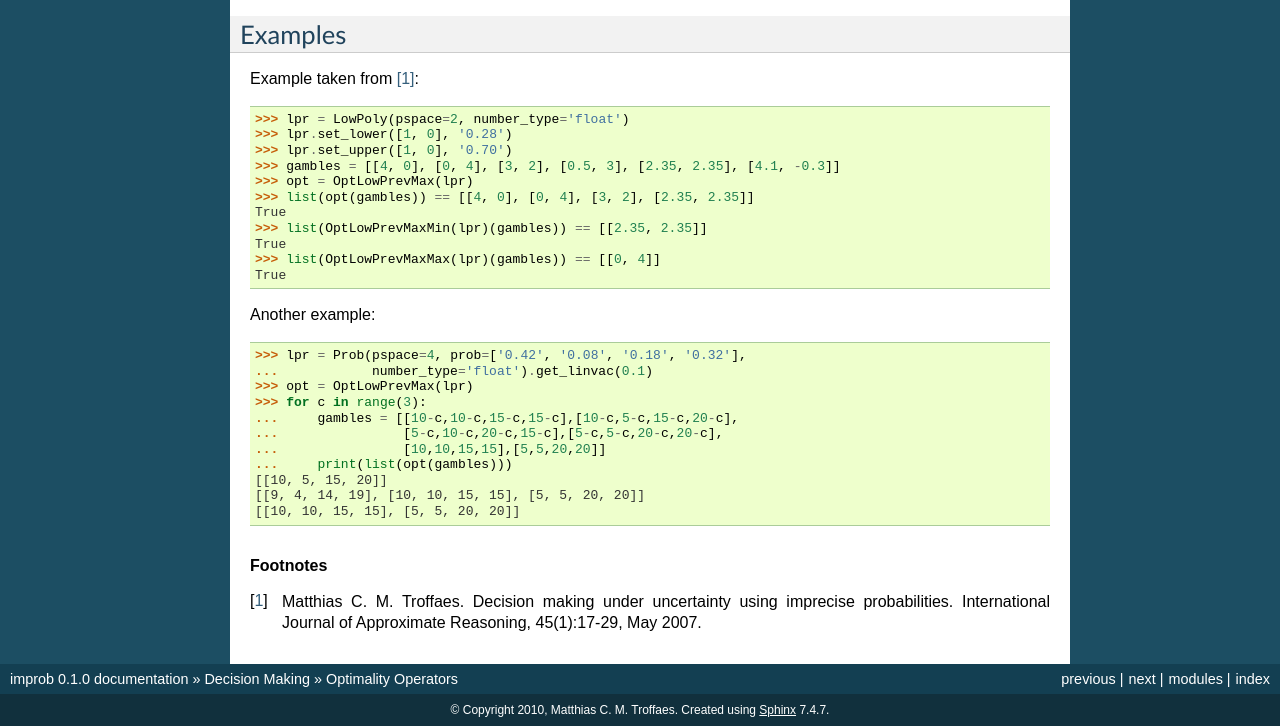
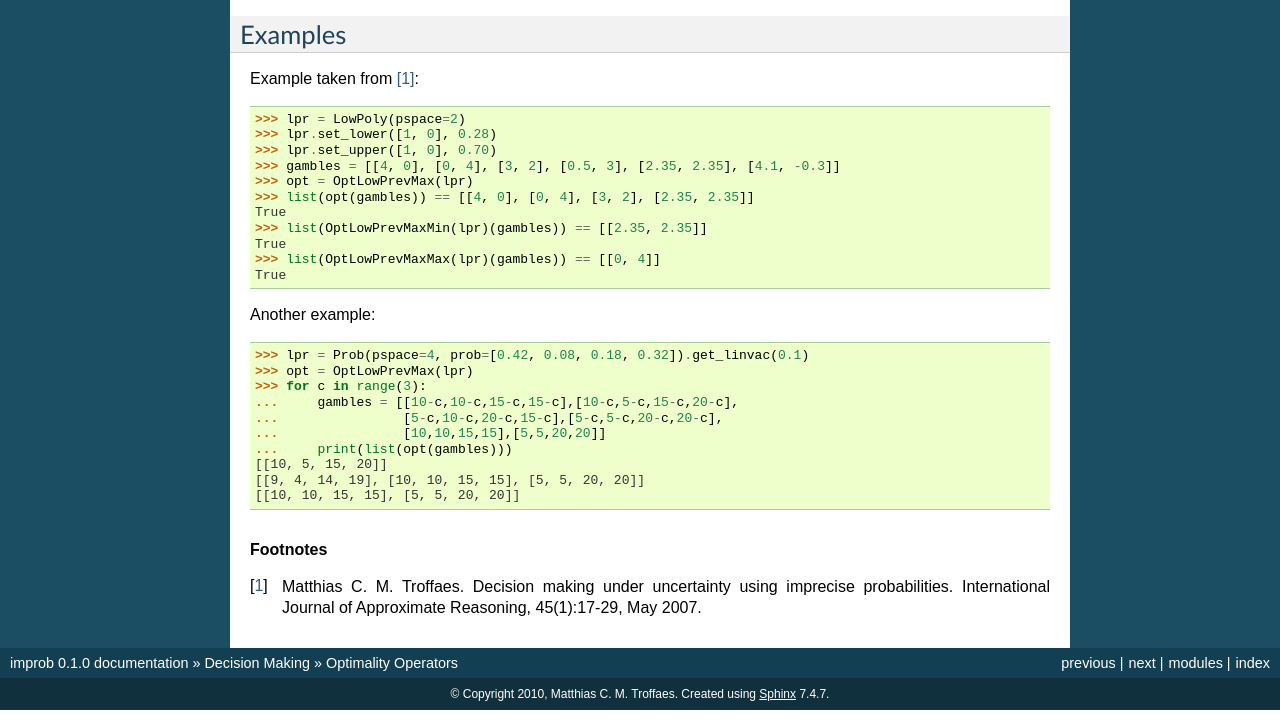
Before and after one commit to mcmtroffaes/improb, a Sphinx documentation site: the page built from docs/decision/opt.rst, in a window 1280 px wide and 900 px high, scrolled down 840 px, cut to the strip 174-900 px from the top of the window. Built offline with Sphinx 7.4.7, drawn with Linux system fonts in a browser that asks for light colours; formulas are drawn with MathJax 3.

Commit message:
More number_type arguments gone.

```diff
--- a/docs/decision/opt.rst
+++ b/docs/decision/opt.rst
@@ -52,9 +52,9 @@ Examples
 
 Example taken from [#troffaes2007]_:
 
->>> lpr = LowPoly(pspace=2, number_type='float')
->>> lpr.set_lower([1, 0], '0.28')
->>> lpr.set_upper([1, 0], '0.70')
+>>> lpr = LowPoly(pspace=2)
+>>> lpr.set_lower([1, 0], 0.28)
+>>> lpr.set_upper([1, 0], 0.70)
 >>> gambles = [[4, 0], [0, 4], [3, 2], [0.5, 3], [2.35, 2.35], [4.1, -0.3]]
 >>> opt = OptLowPrevMax(lpr)
 >>> list(opt(gambles)) == [[4, 0], [0, 4], [3, 2], [2.35, 2.35]]
@@ -66,8 +66,7 @@ True
 
 Another example:
 
->>> lpr = Prob(pspace=4, prob=['0.42', '0.08', '0.18', '0.32'],
-...            number_type='float').get_linvac(0.1)
+>>> lpr = Prob(pspace=4, prob=[0.42, 0.08, 0.18, 0.32]).get_linvac(0.1)
 >>> opt = OptLowPrevMax(lpr)
 >>> for c in range(3):
 ...     gambles = [[10-c,10-c,15-c,15-c],[10-c,5-c,15-c,20-c],
```
Also changed, not shown: 1 other file.
